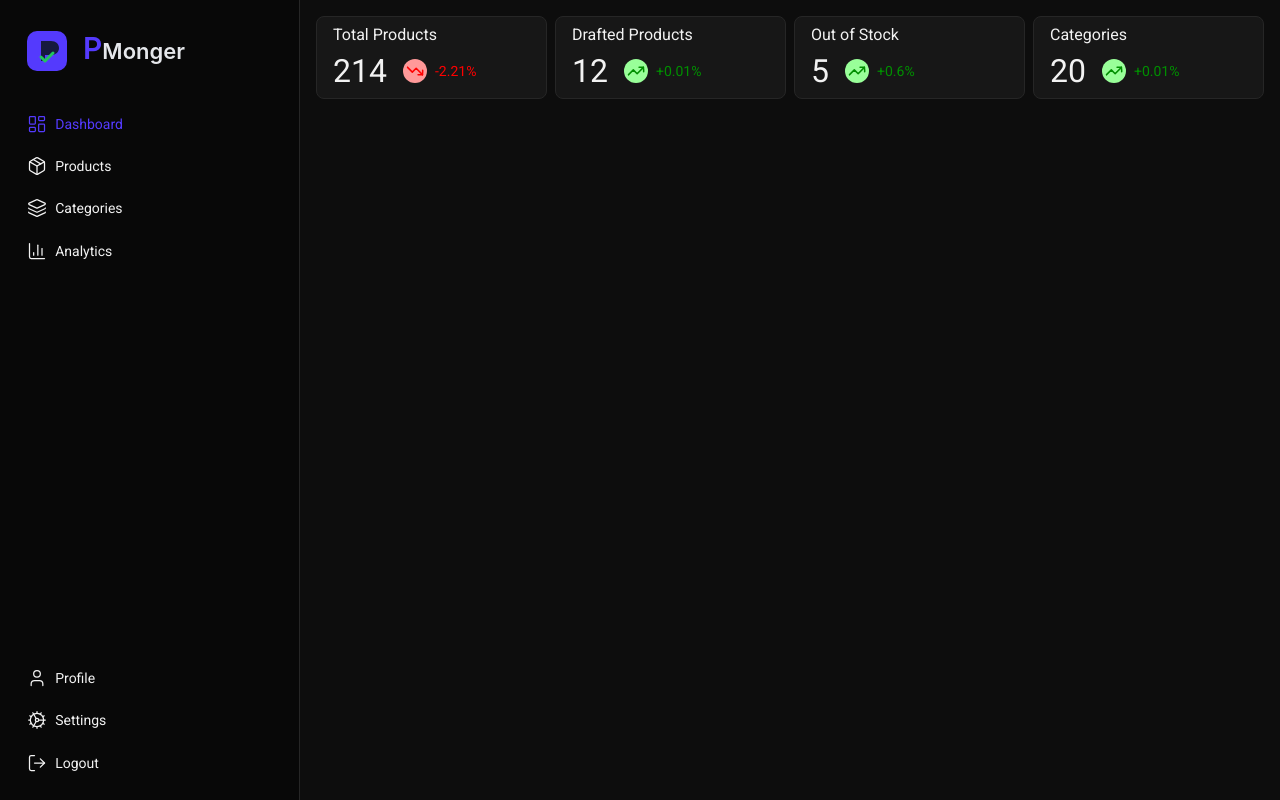
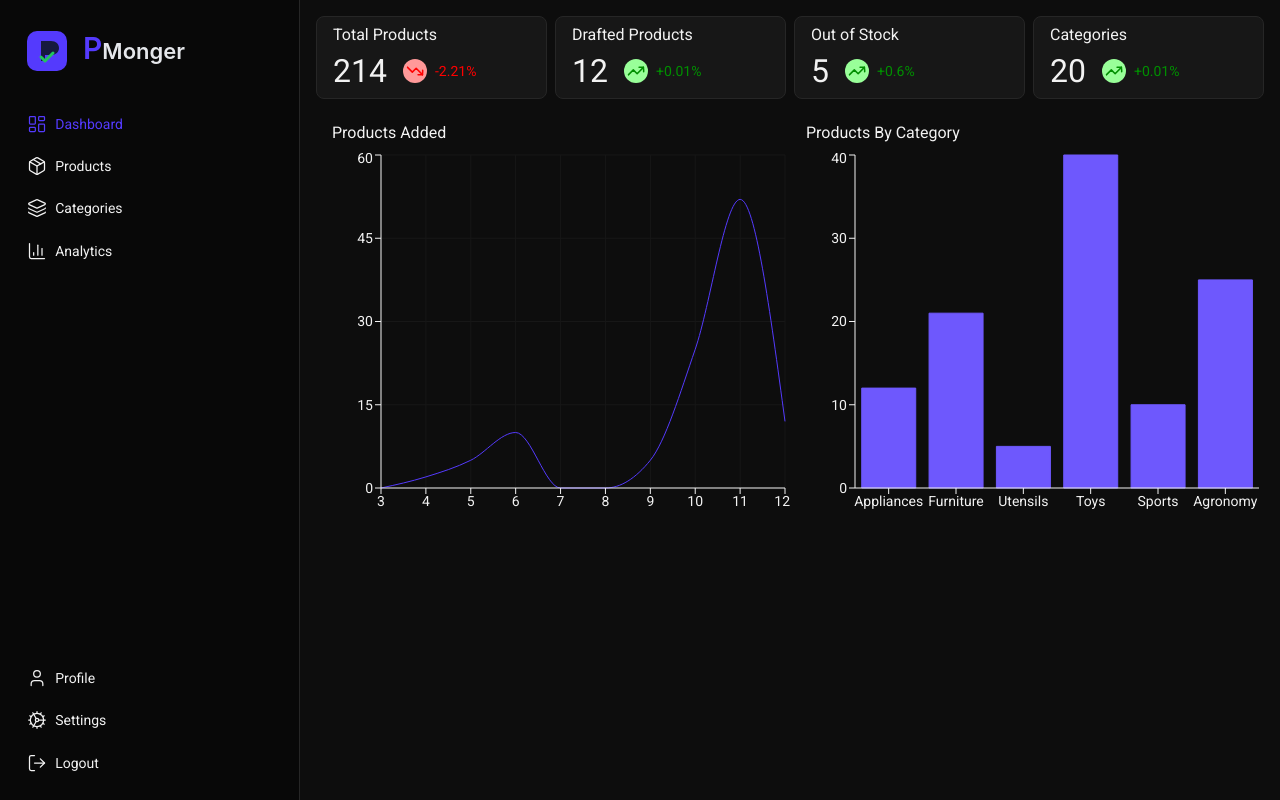
Before and after one commit to Shubham1823L/pmonger, a Next.js app in the folder web/: page /dashboard in a window 1280 px wide. Built offline with nearby package versions, Linux system fonts and the light colour scheme.

Commit message:
dashboard charts added

```diff
--- a/web/app/(BaseLayout)/dashboard/dashboard.module.css
+++ b/web/app/(BaseLayout)/dashboard/dashboard.module.css
@@ -1,6 +1,10 @@
 .wrapper {
-    /* border: 1px solid aqua; */
     min-height: 100%;
+
+    display: flex;
+    flex-direction: column;
+    gap: 1.5rem;
+
 }
 
 .topCards {
@@ -47,3 +51,20 @@
         padding: .2em;
     }
 }
+
+/* Chart */
+.charts{
+    display: flex;
+}
+.chartWrapper {
+    min-height: 400px;
+    display: flex;
+    flex-direction: column;
+    gap: .5rem;
+    flex: 1;
+
+}
+
+.chartHeader {
+    padding-inline-start: 1rem;
+}
--- a/web/app/(BaseLayout)/dashboard/page.tsx
+++ b/web/app/(BaseLayout)/dashboard/page.tsx
@@ -1,13 +1,36 @@
 import React from 'react'
 import styles from './dashboard.module.css'
-import { TrendingDown, TrendingUp } from 'lucide-react'
 import { Metadata } from 'next'
+import TopCard from '@/components/Dashboard/TopCard'
+import ProductsByDayChart from '@/components/Dashboard/charts/ProductsByDayChart'
+import ProductsByCategoryChart from '@/components/Dashboard/charts/ProductsByCategoryChart'
 
-export const metadata:Metadata={
-  title:"Dashboard"
+export const metadata: Metadata = {
+  title: "Dashboard"
 }
 
 const Dashboard = () => {
+  const data1 = [
+    { value: 0, date: "2025-12-3" },
+    { value: 2, date: "2025-12-4" },
+    { value: 5, date: "2025-12-5" },
+    { value: 10, date: "2025-12-6" },
+    { value: 0, date: "2025-12-7" },
+    { value: 0, date: "2025-12-8" },
+    { value: 5, date: "2025-12-9" },
+    { value: 25, date: "2025-12-10" },
+    { value: 52, date: "2025-12-11" },
+    { value: 12, date: "2025-12-12" },
+  ]
+
+  const data2 = [
+    { value: 12, category: "Appliances" },
+    { value: 21, category: "Furniture" },
+    { value: 5, category: "Utensils" },
+    { value: 40, category: "Toys" },
+    { value: 10, category: "Sports" },
+    { value: 25, category: "Agronomy" }
+  ]
   return (
     <div className={styles.wrapper}>
 
@@ -20,44 +43,14 @@ const Dashboard = () => {
 
       </div>
 
+      <div className={styles.charts}>
+        <ProductsByDayChart data={data1} />
+        <ProductsByCategoryChart data={data2} />
+      </div>
+
+
     </div>
   )
 }
 
 export default Dashboard
-
-
-
-type TopCard = {
-  title: string,
-  metricCount: number,
-  metricTrendingStat: number
-}
-
-export const TopCard = ({ title, metricCount, metricTrendingStat }: TopCard) => {
-
-  const isIncreasing = metricTrendingStat > 0
-
-  return (
-    <div className={styles.topCard}>
-
-      <span>{title}</span>
-
-      <div className={styles.topCardMetrics}>
-        <span>{metricCount}</span>
-        <span style={{
-          color: isIncreasing ? "hsl(120, 100%, 28%)" : "red"
-        }} className={styles.topCardTrending}>
-          {isIncreasing ? <TrendingUp style={{
-            backgroundColor: "hsl(120, 100%, 80%)"
-          }} /> : <TrendingDown style={{
-            backgroundColor: "hsl(0, 100%, 80%)"
-          }} />}
-          {isIncreasing && '+'}{metricTrendingStat}%
-        </span>
-      </div>
-
-    </div>
-  )
-
-}
--- a/web/app/globals.css
+++ b/web/app/globals.css
@@ -80,6 +80,8 @@ h6 {
     --font-neutral: hsl(0 0 95);
 
     --primary-400: hsl(248, 98%, 61%);
+    --primary-300: hsl(248, 98%, 67%);
+    --primary-200: hsl(248, 98%, 81%);
 
 
 
@@ -90,7 +92,8 @@ h6 {
 body {
     background-color: var(--neutral);
     color: var(--font-neutral);
-    display: flex
+    display: flex;
+    max-width: 1920px;
 }
 
 main {
--- /dev/null
+++ b/web/components/Dashboard/TopCard.tsx
@@ -0,0 +1,38 @@
+import styles from '@/app/(BaseLayout)/dashboard/dashboard.module.css'
+import { TrendingDown, TrendingUp } from 'lucide-react'
+
+type TopCard = {
+    title: string,
+    metricCount: number,
+    metricTrendingStat: number
+}
+
+const TopCard = ({ title, metricCount, metricTrendingStat }: TopCard) => {
+
+    const isIncreasing = metricTrendingStat > 0
+
+    return (
+        <div className={styles.topCard}>
+
+            <span>{title}</span>
+
+            <div className={styles.topCardMetrics}>
+                <span>{metricCount}</span>
+                <span style={{
+                    color: isIncreasing ? "hsl(120, 100%, 28%)" : "red"
+                }} className={styles.topCardTrending}>
+                    {isIncreasing ? <TrendingUp style={{
+                        backgroundColor: "hsl(120, 100%, 80%)"
+                    }} /> : <TrendingDown style={{
+                        backgroundColor: "hsl(0, 100%, 80%)"
+                    }} />}
+                    {isIncreasing && '+'}{metricTrendingStat}%
+                </span>
+            </div>
+
+        </div>
+    )
+
+}
+
+export default TopCard
--- /dev/null
+++ b/web/components/Dashboard/charts/ProductsByCategoryChart.tsx
@@ -0,0 +1,30 @@
+'use client'
+import React from 'react'
+import styles from '@/app/(BaseLayout)/dashboard/dashboard.module.css'
+import { Bar, BarChart, ResponsiveContainer, Tooltip, XAxis, YAxis } from 'recharts'
+
+type ProductsByCategoryChartProps = {
+    data: Array<{ value: number, category: string }>
+}
+
+
+const ProductsByCategoryChart = ({ data }: ProductsByCategoryChartProps) => {
+    return (
+        <div className={styles.chartWrapper}>
+            <div className={styles.chartHeader}>
+                <p className={styles.charTitle}>Products By Category</p>
+            </div>
+
+            <ResponsiveContainer width={'100%'} minHeight={300} >
+                <BarChart data={data} >
+                    <XAxis dataKey={'category'} stroke='var(--font-neutral)' fontSize={14} />
+                    <YAxis dataKey={'value'} stroke='var(--font-neutral)' fontSize={14} />
+                    <Tooltip cursor={{ fill: 'var(--neutral-hover)' }} />
+                    <Bar fill='var(--primary-300)' dataKey='value' type={'monotone'} name='Products Added' stroke='var(--primary-300)' />
+                </BarChart>
+            </ResponsiveContainer>
+        </div>
+    )
+}
+
+export default ProductsByCategoryChart
--- /dev/null
+++ b/web/components/Dashboard/charts/ProductsByDayChart.tsx
@@ -0,0 +1,31 @@
+'use client'
+import React from 'react'
+import styles from '@/app/(BaseLayout)/dashboard/dashboard.module.css'
+import { CartesianGrid, Line, LineChart, ResponsiveContainer, Tooltip, XAxis, YAxis } from 'recharts'
+
+type ProductsByDayChartProps = {
+    data: Array<{ value: number, date: string }>
+}
+
+
+const ProductsByDayChart = ({ data }: ProductsByDayChartProps) => {
+    return (
+        <div className={styles.chartWrapper}>
+            <div className={styles.chartHeader}>
+                <p className={styles.charTitle}>Products Added</p>
+            </div>
+
+            <ResponsiveContainer width={'100%'} minHeight={300} >
+                <LineChart data={data} >
+                    <CartesianGrid stroke='var(--neutral-500)' />
+                    <XAxis dataKey={'date'} tickFormatter={tick => tick.split('-')[2]} stroke='var(--font-neutral)' fontSize={14} />
+                    <YAxis dataKey={'value'} stroke='var(--font-neutral)' fontSize={14} />
+                    <Tooltip />
+                    <Line dot={false} dataKey='value' type={'monotone'} name='Products Added' stroke='var(--primary-400)' />
+                </LineChart>
+            </ResponsiveContainer>
+        </div>
+    )
+}
+
+export default ProductsByDayChart
```
